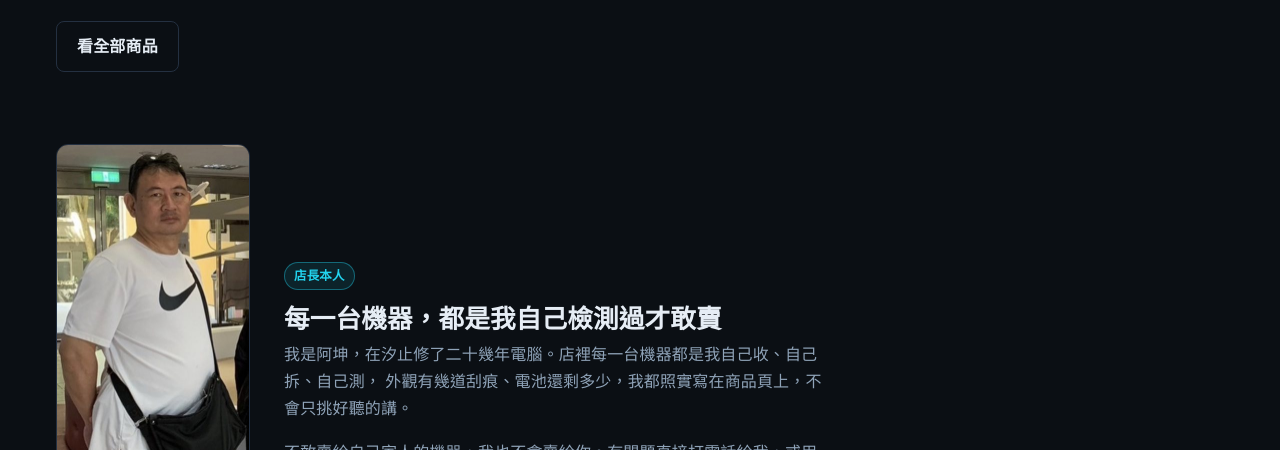
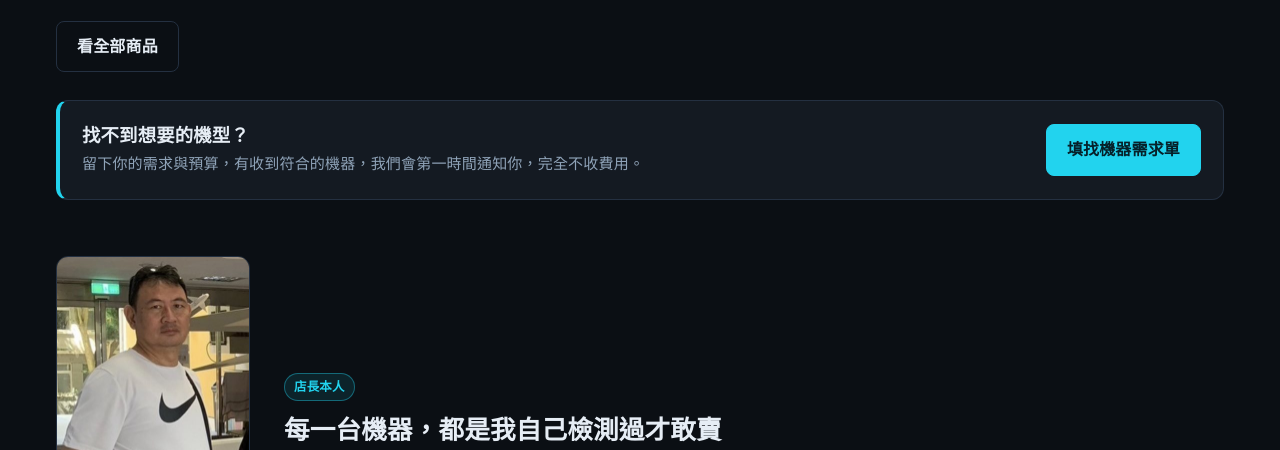
Before and after one commit to itscharlie105-dotcom/kun3c, a plain HTML site: page index.html in a window 1280 px wide. Shown: the part 2520-2970 px from the top of the page. Drawn offline with Linux system fonts and the light colour scheme.

Commit message:
首頁精選商品下方加入找機器需求單入口
Co-Authored-By: Claude Opus 5 <noreply@anthropic.com>

```diff
--- a/css/style.css
+++ b/css/style.css
@@ -452,6 +452,16 @@ fieldset { border: 0; margin: 0; padding: 0; }
 }
 .callout p { margin: 0; }
 
+/* ---------- 行動呼籲橫幅（首頁需求單入口） ---------- */
+.cta-band {
+  display: flex; flex-wrap: wrap; align-items: center; justify-content: space-between;
+  gap: 18px; margin-top: 28px; padding: 22px;
+  background: var(--surface); border: 1px solid var(--border);
+  border-left: 4px solid var(--accent); border-radius: var(--radius);
+}
+.cta-band h3 { margin-bottom: 4px; }
+.cta-band p { margin: 0; color: var(--text-dim); font-size: .94rem; }
+
 /* ---------- 聯絡按鈕下面的說明小字 ---------- */
 .contact-wrap { display: inline-flex; flex-direction: column; gap: 6px; align-items: stretch; }
 .contact-note { color: var(--text-dim); font-size: .78rem; line-height: 1.4; text-align: center; }
@@ -625,6 +635,7 @@ fieldset { border: 0; margin: 0; padding: 0; }
   .section-title { font-size: 1.35rem; }
   .owner-photo { height: 470px; }
   .owner-text .hero-actions .btn { width: 100%; }
+  .cta-band .btn { width: 100%; }
 }
 
 /* 使用者偏好減少動態時關閉動畫 */
--- a/index.html
+++ b/index.html
@@ -68,6 +68,14 @@
       </div>
       <div class="product-grid" id="featured-grid"></div>
       <p style="margin-top:24px"><a class="btn btn-ghost" href="products.html">看全部商品</a></p>
+
+      <div class="cta-band">
+        <div>
+          <h3>找不到想要的機型？</h3>
+          <p>留下你的需求與預算，有收到符合的機器，我們會第一時間通知你，完全不收費用。</p>
+        </div>
+        <a class="btn btn-primary" href="about.html#wanted">填找機器需求單</a>
+      </div>
     </div>
   </section>
 
```
